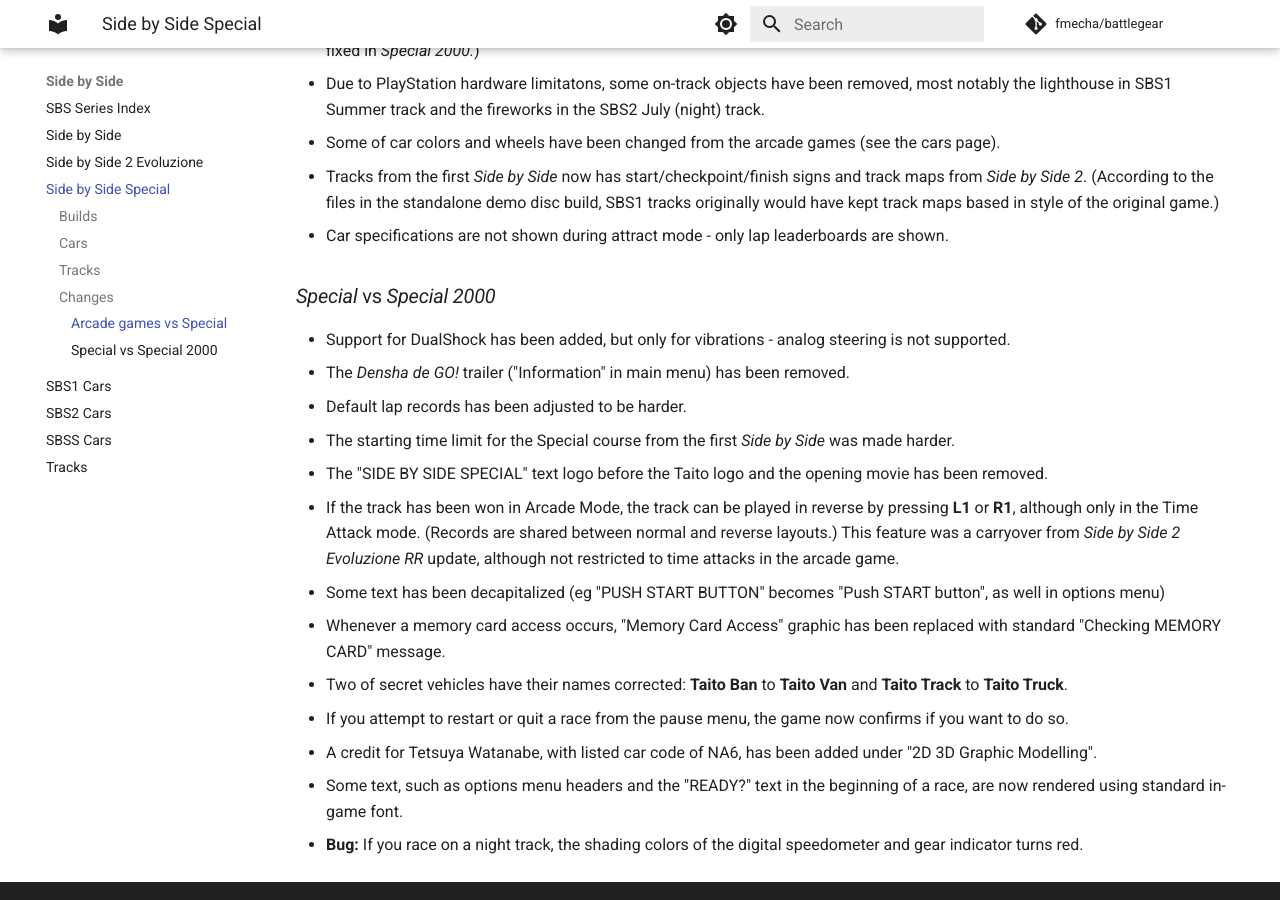
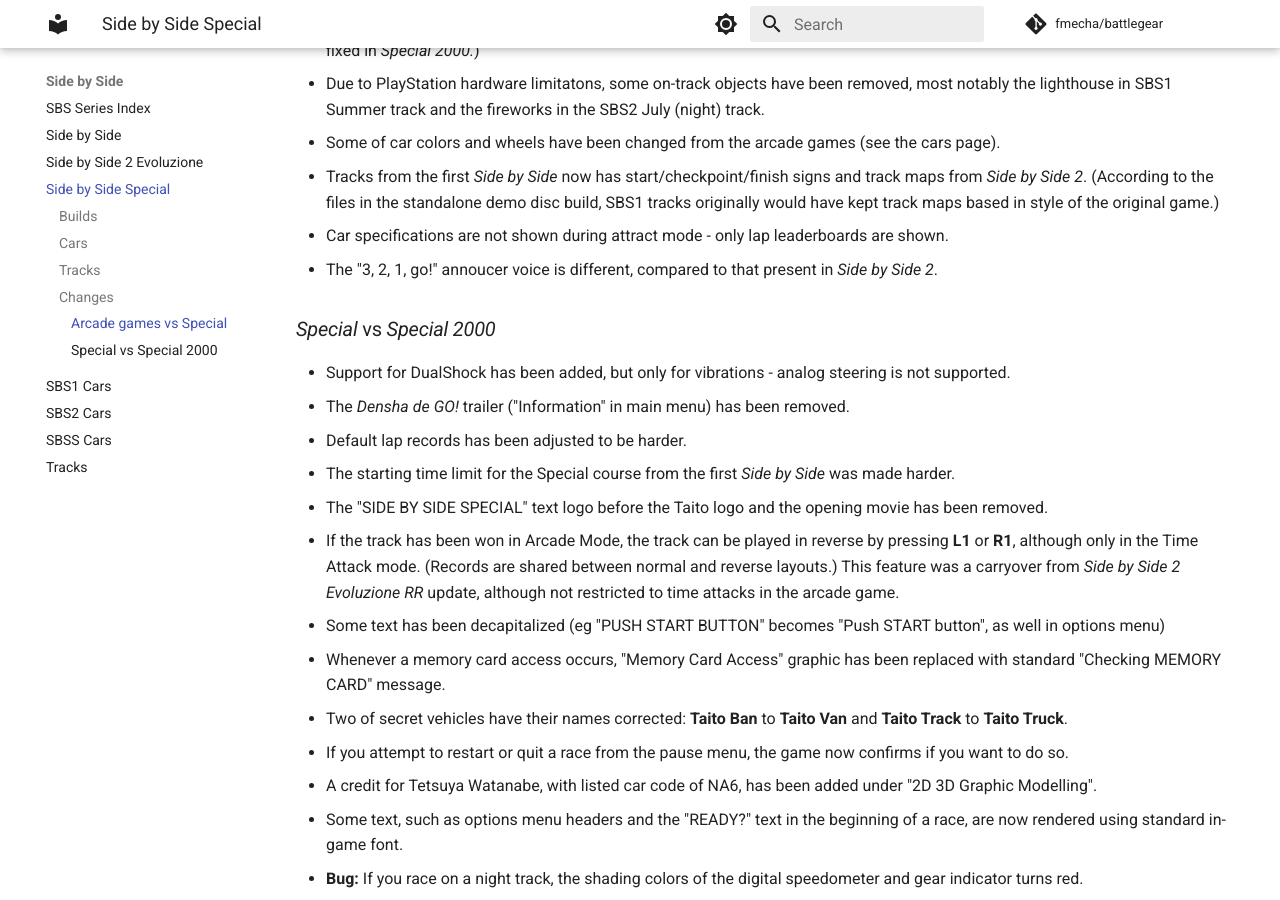
Before and after one commit to FMecha/battlegear, an MkDocs documentation site: the page built from docs/sidebs/sbss.md, in a window 1280 px wide and 900 px high, scrolled down 1595 px. Built offline with MkDocs 1.6.1 and Material for MkDocs 9.7.7, drawn with Linux system fonts in a browser that asks for light colours; comment, search, counter and statistics services are not loaded.

Commit message:
Update sbss.md

```diff
--- a/docs/sidebs/sbss.md
+++ b/docs/sidebs/sbss.md
@@ -36,6 +36,7 @@
 - Some of car colors and wheels have been changed from the arcade games (see the cars page).
 - Tracks from the first *Side by Side* now has start/checkpoint/finish signs and track maps from *Side by Side 2*. (According to the files in the standalone demo disc build, SBS1 tracks originally would have kept track maps based in style of the original game.)
 - Car specifications are not shown during attract mode - only lap leaderboards are shown.
+- The "3, 2, 1, go!" annoucer voice is different, compared to that present in *Side by Side 2*.
 
 ### *Special* vs *Special 2000*
 
```
